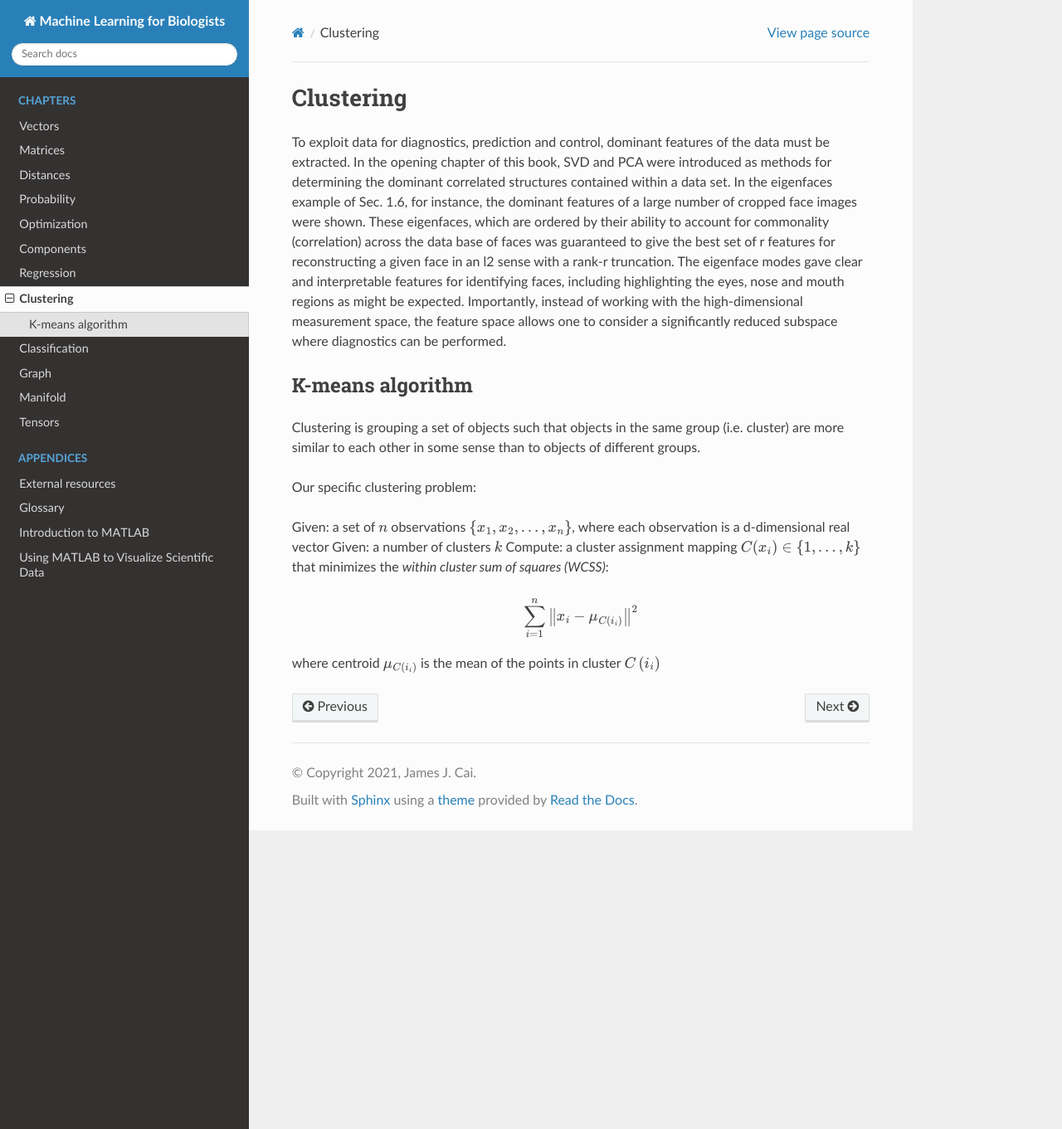
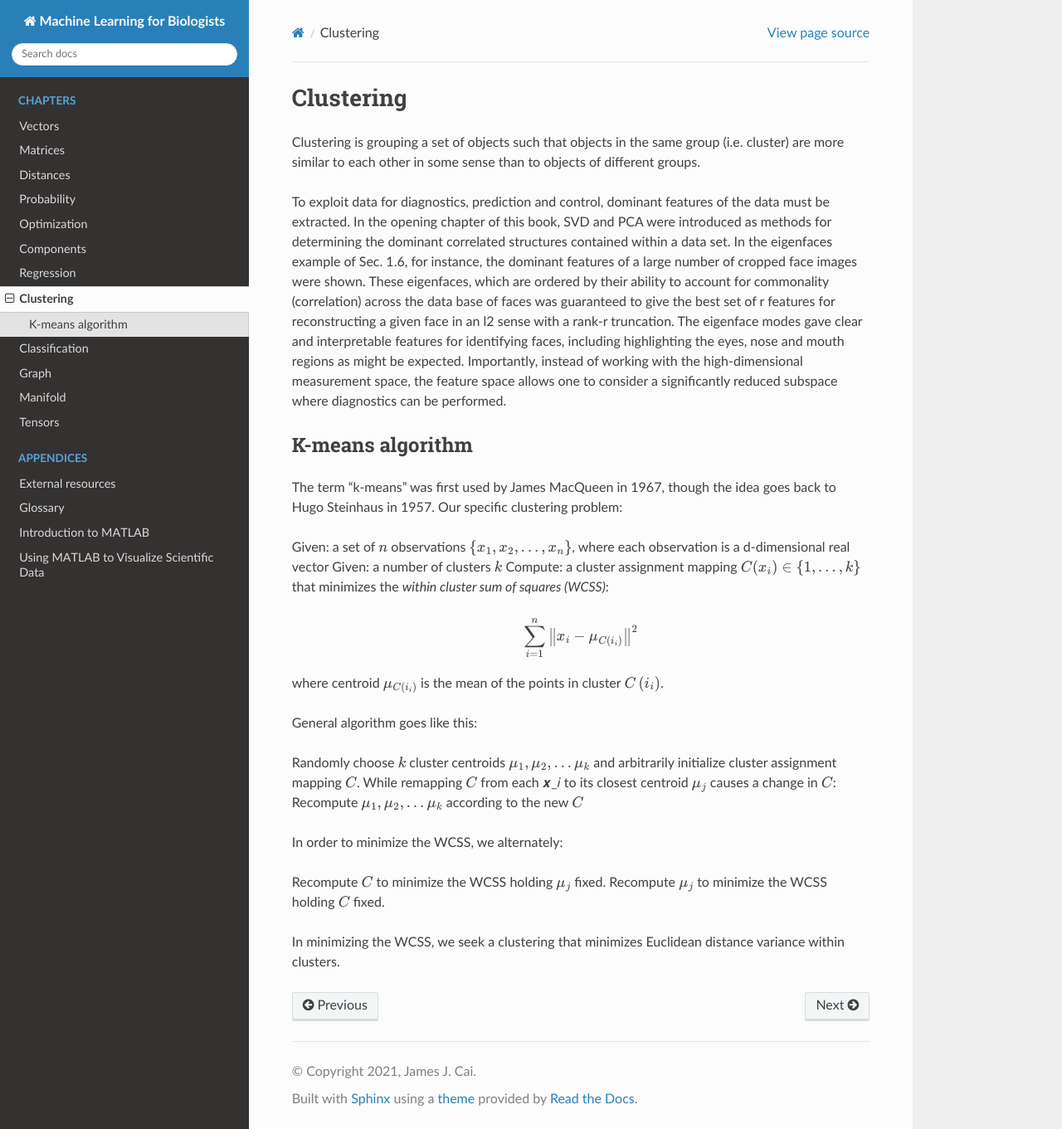
Before and after one commit to jamesjcai/readthedocs_ml4b, a Sphinx documentation site: the page built from docs/chapter_clustering.rst, in a window 1280 px wide and 1361 px high. Shown: the whole window at 83% size. Built offline with Sphinx 7.4.7 and the Read the Docs theme 2.0.0, drawn with Linux system fonts in a browser that asks for light colours; formulas are drawn with MathJax 3.

Commit message:
Update chapter_clustering.rst

```diff
--- a/docs/chapter_clustering.rst
+++ b/docs/chapter_clustering.rst
@@ -2,15 +2,13 @@
 Clustering
 ==========
 
+Clustering is grouping a set of objects such that objects in the same group (i.e. cluster) are more similar to each other in some sense than to objects of different groups.
+
 To exploit data for diagnostics, prediction and control, dominant features of the data must be extracted. In the opening chapter of this book, SVD and PCA were introduced as methods for determining the dominant correlated structures contained within a data set. In the eigenfaces example of Sec. 1.6, for instance, the dominant features of a large number of cropped face images were shown. These eigenfaces, which are ordered by their ability to account for commonality (correlation) across the data base of faces was guaranteed to give the best set of r features for reconstructing a given face in an l2 sense with a rank-r truncation. The eigenface modes gave clear and interpretable features for identifying faces, including highlighting the eyes, nose and mouth regions as might be expected. Importantly, instead of working with the high-dimensional measurement space, the feature space allows one to consider a significantly reduced subspace where diagnostics can be performed.
-
 
 K-means algorithm
 -----------------
-
-Clustering is grouping a set of objects such that objects in the same group (i.e. cluster) are more similar to each other in some sense than to objects of different groups.
-
-Our specific clustering problem:
+The term "k-means" was first used by James MacQueen in 1967, though the idea goes back to Hugo Steinhaus in 1957. Our specific clustering problem:
 
 Given: a set of :math:`n` observations :math:`\{x_{1}, x_{2},\ldots, x_{n}\}`, where each observation is a d-dimensional real vector
 Given: a number of clusters :math:`k`
@@ -20,4 +18,17 @@ Compute: a cluster assignment mapping :math:`C(x_{i}) \in \{1, \ldots, k\}` that
 
   \sum_{i=1}^{n}\left\|x_{i}-\mu_{C\left(i_{i}\right)}\right\|^{2}
 
-where centroid :math:`\mu_{C\left(i_{i}\right)}` is the mean of the points in cluster :math:`C\left(i_{i}\right)`
+where centroid :math:`\mu_{C\left(i_{i}\right)}` is the mean of the points in cluster :math:`C\left(i_{i}\right)`.
+
+General algorithm goes like this:
+
+Randomly choose :math:`k` cluster centroids :math:`\mu_{1}, \mu_{2}, \ldots \mu_{k}` and arbitrarily initialize cluster assignment mapping :math:`C`.
+While remapping :math:`C` from each 𝒙_𝑖 to its closest centroid :math:`\mu_{j}` causes a change in :math:`C`:
+Recompute :math:`\mu_{1}, \mu_{2}, \ldots \mu_{k}` according to the new :math:`C`
+
+In order to minimize the WCSS, we alternately:
+
+Recompute :math:`C` to minimize the WCSS holding :math:`\mu_{j}` fixed.
+Recompute :math:`\mu_{j}` to minimize the WCSS holding :math:`C` fixed.
+
+In minimizing the WCSS, we seek a clustering that minimizes Euclidean distance variance within clusters.
```
